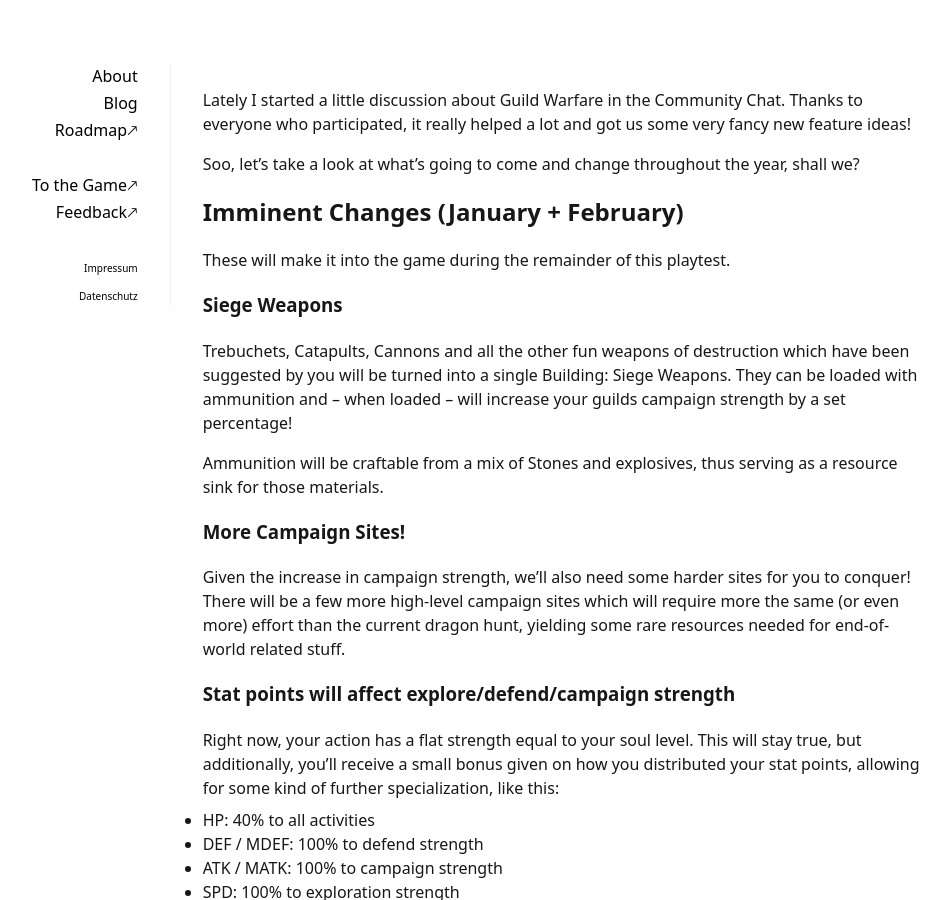
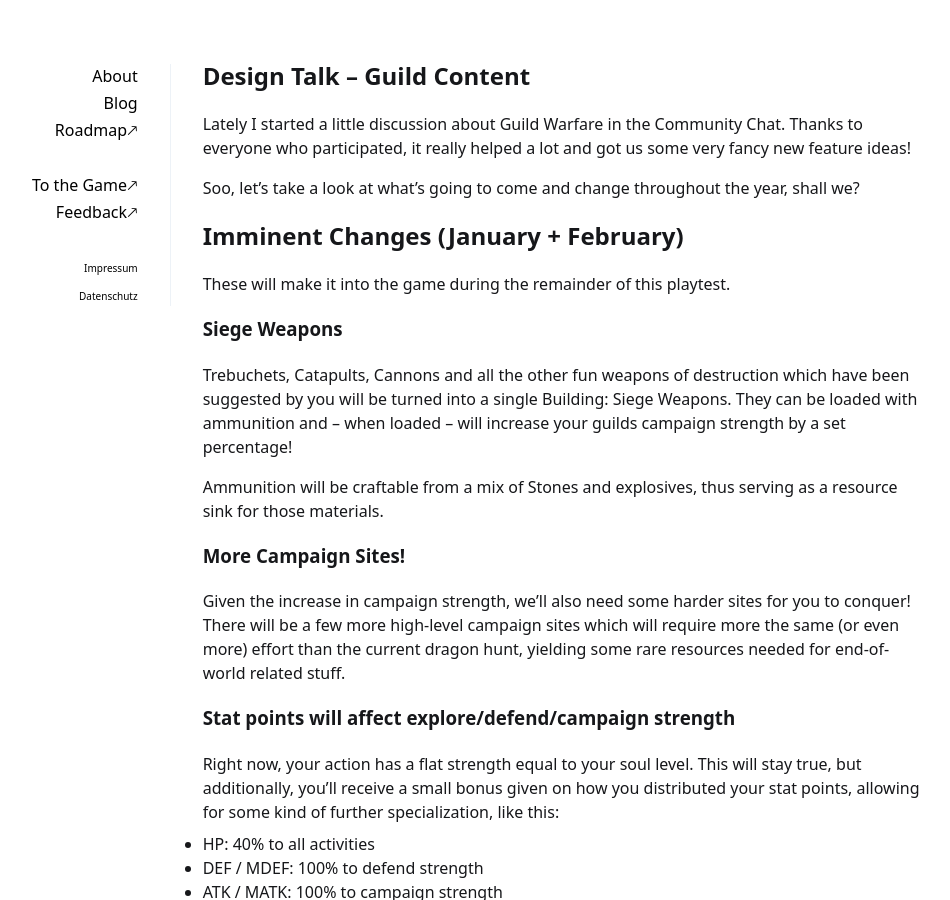
Before and after one commit to TypoTales/Website, a Jekyll site: the page built from docs/_posts/2021-01-22-guild-design-talk.md, in a window 1280 px wide and 900 px high. Shown: the whole window, without its empty margins (160-1110 px from the left). Built offline with Jekyll 4.4.1, drawn with Linux system fonts in a browser that asks for light colours.

Commit message:
Fixed title

```diff
--- a/docs/_posts/2021-01-22-guild-design-talk.md
+++ b/docs/_posts/2021-01-22-guild-design-talk.md
@@ -1,6 +1,6 @@
 ---
 layout: post
-title: Design Talk: Guild Content
+title: Design Talk – Guild Content
 description: Let's take a look ahead at upcoming guild features!
 summary: Let's take a look ahead at upcoming guild features!
 ---
```
